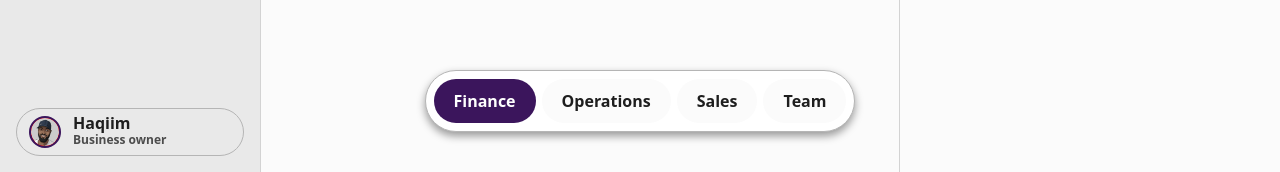
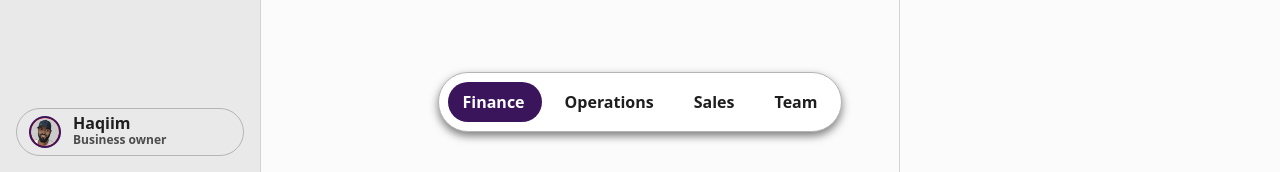
Before and after one commit to CoderHaqiim/frontend-starter, a Next.js app: page /dashboard/settings in a window 1280 px wide. Shown: the part 628-800 px from the top of the page. Built offline with nearby package versions, Linux system fonts and the light colour scheme; no server answers; a web font is replaced by a local one.

Commit message:
fix: fix tab ui issues

```diff
--- a/src/components/app/leftAside.tsx
+++ b/src/components/app/leftAside.tsx
@@ -1,7 +1,7 @@
 "use client";
 import Aside from "../layout/aside";
 import LinkComponent from "../ui/primitives/navLink";
-import { navItems } from "@/src/utils/navItems";
+import { financialView } from "@/src/utils/navItems";
 import Frame from "../ui/primitives/frame";
 import { space } from "@/src/app/design/spacing";
 // import { colorVariable } from "@/src/app/design/colors";
@@ -30,7 +30,7 @@ export default function LeftAside() {
         <Frame width="stretch" justify="space-between" className="flex-1" direction="column">
             <Frame width="stretch" height="hug" direction="column">
                 {
-                    navItems.map(item =>
+                    financialView.map(item =>
                         <NavLink key={item.id} href={item.link} size="md" iconName={item.icon} iconPosition="left">
                             {item.text}
                         </NavLink>
--- a/src/components/ui/composites/tab.tsx
+++ b/src/components/ui/composites/tab.tsx
@@ -1,15 +1,63 @@
 "use client"
-import { useState } from "react"
+import { useEffect, useRef, useState } from "react"
+import Link from "next/link"
 import Frame from "@/src/components/ui/primitives/frame"
-import Button from "@/src/components/ui/primitives/button"
 import { useTheme } from '../../app/themeProvider'
+import Paragraph from "../primitives/paragraph"
 
-const tabs = ["Finance", "Operations", "Sales", "Team"]
+const tabs = [
+    { id: "finance", label: "Finance", href: "#finance" },
+    { id: "operations", label: "Operations", href: "#operations" },
+    { id: "sales", label: "Sales", href: "#sales" },
+    { id: "team", label: "Team", href: "#team" },
+]
 
 export default function Tab() {
     const {colors} = useTheme()
-    const [activeTab, setActiveTab] = useState("Finance")
+    const [activeTab, setActiveTab] = useState(tabs[0].id)
     const [hoveredTab, setHoveredTab] = useState<string | null>(null)
+    const [indicator, setIndicator] = useState({ left: 0, width: 0 })
+    const containerRef = useRef<HTMLDivElement | null>(null)
+    const itemRefs = useRef<Array<HTMLAnchorElement | null>>([])
+
+    useEffect(() => {
+        const activeIndex = tabs.findIndex((tab) => tab.id === activeTab)
+        const activeItem = itemRefs.current[activeIndex]
+        const container = containerRef.current
+
+        if (!activeItem || !container) return
+
+        const containerRect = container.getBoundingClientRect()
+        const itemRect = activeItem.getBoundingClientRect()
+
+        setIndicator({
+            left: itemRect.left - containerRect.left,
+            width: itemRect.width,
+        })
+    }, [activeTab])
+
+    useEffect(() => {
+        const handleResize = () => {
+            const activeIndex = tabs.findIndex((tab) => tab.id === activeTab)
+            const activeItem = itemRefs.current[activeIndex]
+            const container = containerRef.current
+
+            if (!activeItem || !container) return
+
+            const containerRect = container.getBoundingClientRect()
+            const itemRect = activeItem.getBoundingClientRect()
+
+            setIndicator({
+                left: itemRect.left - containerRect.left,
+                width: itemRect.width,
+            })
+        }
+
+        handleResize()
+        window.addEventListener("resize", handleResize)
+
+        return () => window.removeEventListener("resize", handleResize)
+    }, [activeTab])
 
     return (
         <Frame width="stretch" height="hug" align="center" justify="center" specificStyles={{
@@ -18,31 +66,54 @@ export default function Tab() {
             pointerEvents:"none",
             zIndex:500
         }}>
-            <Frame direction="row" border gap="sm" width="hug" padding="md" height="hug" rounded="xl"
-                className="bg-[var(--color-white)] shadow-[0px_4px_8px_rgba(0,0,0,0.4)]"
+            <Frame
+                ref={containerRef}
+                direction="row"
+                gap="md"
+                width="hug"
+                padding="md"
+                height="60px"
+                rounded="xl"
+                align="center"
+                className="relative bg-[var(--color-white)] shadow-[0px_4px_8px_rgba(0,0,0,0.5)]"
                 specificStyles={{
-                    border: `solid 1px ${colors["outline2"]}`
-                }}>
-                {tabs.map((tab) => {
-                    const isActive = activeTab === tab
-                    const isHovered = hoveredTab === tab
-                    const backgroundColor = isActive ? colors["accent"] : isHovered ? colors["background3"] : colors["background1"]
+                    border: `solid 1px ${colors["outline2"]}`,
+                }}
+            >
+                <div className="absolute rounded-[var(--radius-lg)] transition-[left,width,background-color] duration-300 ease-out"
+                    style={{
+                        height:"40px",
+                        left: indicator.left,
+                        width: indicator.width,
+                        backgroundColor: colors["accent"],
+                    }}
+                />
+
+                {tabs.map((tab, index) => {
+                    const isActive = activeTab === tab.id
+                    const isHovered = hoveredTab === tab.id
 
                     return (
-                        <div
-                            key={tab}
-                            onMouseEnter={() => setHoveredTab(tab)}
+                        <Link key={tab.id} ref={(node) => {itemRefs.current[index] = node}}
+                            href={tab.href}
+                            onClick={() => setActiveTab(tab.id)}
+                            onMouseEnter={() => setHoveredTab(tab.id)}
                             onMouseLeave={() => setHoveredTab(null)}
+                            className={`flex relative h-[40px] z-10 rounded-[var(--radius-lg)] px-4 py-2 justify-center align-center font-[var(--fontWeight-medium)] transition-colors duration-200 ease-out ${isActive ? "text-[var(--color-white)]" : "text-[var(--color-textColor1)]"} ${!isActive ? "hover:bg-[var(--color-background3)]" : ""}`}
+                            style={{
+                                pointerEvents: "all",
+                                backgroundColor: isActive ? "transparent" : isHovered ? colors["background3"] : "transparent",
+                            }}
                         >
-                            <Button
-                                variant={isActive ? "fill" : "ghost"}
-                                size="lg"
-                                func={() => setActiveTab(tab)}
-                                specificStyles={{ backgroundColor }}
-                            >
-                                {tab}
-                            </Button>
-                        </div>
+                            <Paragraph size="md" weight="medium" color={isActive ? "white" : isHovered ? "accent" : "textColor1"}
+                            specificStyle={{
+                                lineHeight: "1",
+                                display: "flex",
+                                alignItems: "center"
+                            }}>
+                                {tab.label}
+                            </Paragraph>
+                        </Link>
                     )
                 })}
             </Frame>
--- a/src/utils/navItems.ts
+++ b/src/utils/navItems.ts
@@ -8,7 +8,7 @@ type navItem = {
 }
 type navItems = navItem[]
 
-export const navItems: navItems = [
+export const financialView: navItems = [
     {
         id: "dashboard",
         text: "Dashboard",
```
